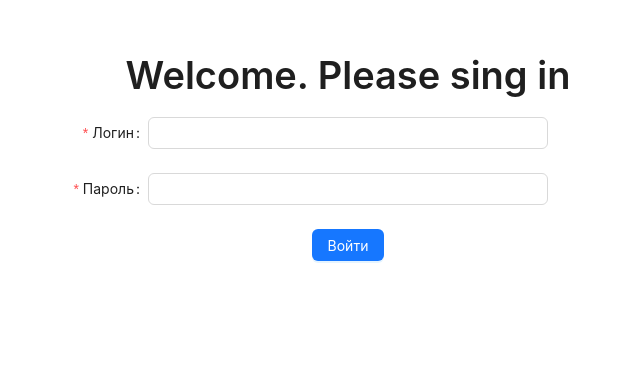
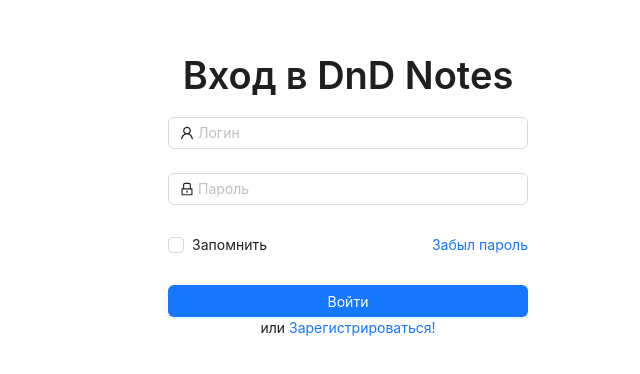
Before and after one commit to SugawaraKoushi/dnd-notes-client-app, a React (Create React App) app: page /login in a window 1280 px wide. Shown: the part 148-522 px from the top of the page, without its empty margins (292-932 px from the left). Built offline with nearby package versions, Linux system fonts and the light colour scheme.

Commit message:
Change main layout, login page

```diff
--- a/package.json
+++ b/package.json
@@ -3,6 +3,7 @@
   "version": "0.1.0",
   "private": true,
   "dependencies": {
+    "@ant-design/icons": "^5.5.2",
     "@testing-library/react": "^16.1.0",
     "antd": "^5.22.4",
     "axios": "^1.7.9",
--- a/src/components/Root.jsx
+++ b/src/components/Root.jsx
@@ -1,6 +1,5 @@
-import { Layout, Menu, theme } from "antd";
+import { Layout, Menu } from "antd";
 import { Content, Header } from "antd/es/layout/layout";
-import Sider from "antd/es/layout/Sider";
 import { Link, Outlet } from "react-router";
 
 const Root = () => {
@@ -15,33 +14,33 @@ const Root = () => {
         },
     ];
 
-    const {
-        token: { colorBgContainer, borderRadiusLG },
-    } = theme.useToken();
-
     return (
         <Layout style={{ minHeight: "100vh" }}>
-            <Header></Header>
+            <Header>
+                <Menu
+                    style={{ maxWidth: "1152px", margin: "auto" }}
+                    theme="dark"
+                    items={items}
+                    mode="horizontal"
+                />
+            </Header>
             <Layout
                 style={{ margin: "auto", width: "100%", maxWidth: "1152px" }}
             >
-                <Sider>
-                    <Menu theme="dark" items={items} mode="inline" />
-                </Sider>
                 <Content
                     style={{
                         padding: 24,
                     }}
                 >
-                    <div
+                    {/* <div
                         style={{
                             background: colorBgContainer,
                             padding: 24,
                             borderRadius: borderRadiusLG,
                         }}
-                    >
-                        <Outlet />
-                    </div>
+                    > */}
+                    <Outlet />
+                    {/* </div> */}
                 </Content>
             </Layout>
         </Layout>
--- a/src/components/auth/Login.jsx
+++ b/src/components/auth/Login.jsx
@@ -1,6 +1,7 @@
-import { Button, Form, Input, Typography } from "antd";
+import { LockOutlined, UserOutlined } from "@ant-design/icons";
+import { Button, Checkbox, Flex, Form, Input, Typography } from "antd";
 import axios from "axios";
-import { useNavigate } from "react-router";
+import { Link, useNavigate } from "react-router";
 
 const Login = () => {
     const { Title } = Typography;
@@ -19,53 +20,64 @@ const Login = () => {
     return (
         <div
             style={{
-                width: 600,
+                width: 360,
                 margin: "200px auto",
                 textAlign: "center",
                 alignItems: "center",
             }}
         >
-            <Title level={1}>Welcome. Please sing in</Title>
+            <Title level={1}>Вход в DnD Notes</Title>
             <Form
-                labelCol={{
-                    span: 4,
-                }}
-                wrapperCol={{
-                    span: 16,
-                }}
-                style={{
-                    maxWidth: 600,
+                name="login"
+                initialValues={{
+                    remember: false,
                 }}
                 onFinish={onFinish}
             >
                 <Form.Item
-                    label="Логин"
                     name="username"
                     rules={[
                         {
                             required: true,
-                            message: "Поле должно быть заполнено",
+                            message: "Введите Ваш логин!",
                         },
                     ]}
                 >
-                    <Input />
+                    <Input prefix={<UserOutlined />} placeholder="Логин" />
                 </Form.Item>
                 <Form.Item
-                    label="Пароль"
                     name="password"
                     rules={[
                         {
                             required: true,
-                            message: "Поле должно быть заполнено",
+                            message: "Введите Ваш пароль!",
                         },
                     ]}
                 >
-                    <Input type="password" />
+                    <Input
+                        prefix={<LockOutlined />}
+                        type="password"
+                        placeholder="Пароль"
+                    />
                 </Form.Item>
-                <Form.Item label={null}>
-                    <Button type="primary" htmlType="submit">
+                <Form.Item>
+                    <Flex justify="space-between" align="center">
+                        <Form.Item
+                            name="remember"
+                            valuePropName="checked"
+                            noStyle
+                        >
+                            <Checkbox>Запомнить</Checkbox>
+                        </Form.Item>
+                        <Link to="">Забыл пароль</Link>
+                    </Flex>
+                </Form.Item>
+
+                <Form.Item>
+                    <Button block type="primary" htmlType="submit">
                         Войти
                     </Button>
+                    или <Link to="">Зарегистрироваться!</Link>
                 </Form.Item>
             </Form>
         </div>
--- a/src/components/campaigns/CampaignList.jsx
+++ b/src/components/campaigns/CampaignList.jsx
@@ -1,6 +1,7 @@
-import { List } from "antd";
+import { Breadcrumb, List, theme } from "antd";
+import BreadcrumbItem from "antd/es/breadcrumb/BreadcrumbItem";
 import axios from "axios";
-import { useLoaderData } from "react-router";
+import { redirect, useLoaderData } from "react-router";
 
 export const loader = async () => {
     const url = "http://localhost:8080/api/campaigns/get";
@@ -8,16 +9,35 @@ export const loader = async () => {
         const response = await axios.get(url);
         return response.data;
     } catch (err) {
-        alert(err.message);
+        if (err.status === 401) {
+            return redirect("/login");
+        }
     }
 };
 
 const CampaignList = () => {
     const campaigns = useLoaderData();
+    const {
+        token: { colorBgContainer, borderRadiusLG },
+    } = theme.useToken();
 
     return (
+        <>
+            <Breadcrumb
+                style={{
+                    margin: "16px 0",
+                }}
+            >
+                <BreadcrumbItem>Кампании</BreadcrumbItem>
+            </Breadcrumb>
+            <div
+                style={{
+                    background: colorBgContainer,
+                    padding: 24,
+                    borderRadius: borderRadiusLG,
+                }}
+            >
                 <List
-            header={<div>Кампании</div>}
                     dataSource={campaigns}
                     renderItem={(item) => (
                         <List.Item>
@@ -25,6 +45,8 @@ const CampaignList = () => {
                         </List.Item>
                     )}
                 />
+            </div>
+        </>
     );
 };
 
--- a/src/components/characters/CharacterList.jsx
+++ b/src/components/characters/CharacterList.jsx
@@ -1,11 +1,30 @@
-import { List } from "antd";
+import { Breadcrumb, List } from "antd";
+import BreadcrumbItem from "antd/es/breadcrumb/BreadcrumbItem";
+import { theme } from "antd";
 
 const CharacterList = () => {
     const characters = ["3", "4", "5"];
+    const {
+        token: { colorBgContainer, borderRadiusLG },
+    } = theme.useToken();
 
     return (
+        <>
+            <Breadcrumb
+                style={{
+                    margin: "16px 0",
+                }}
+            >
+                <BreadcrumbItem>GПрсонажи</BreadcrumbItem>
+            </Breadcrumb>
+            <div
+                style={{
+                    background: colorBgContainer,
+                    padding: 24,
+                    borderRadius: borderRadiusLG,
+                }}
+            >
                 <List
-            header={<div>Мои персонажи</div>}
                     dataSource={characters}
                     renderItem={(item) => (
                         <List.Item>
@@ -13,6 +32,8 @@ const CharacterList = () => {
                         </List.Item>
                     )}
                 />
+            </div>
+        </>
     );
 };
 
```
Also changed, not shown: src/components/auth/Registration.jsx (added), 1 other file (tests, documents, lock files or other folders). Lines whose indentation alone changed are shown as unchanged.
